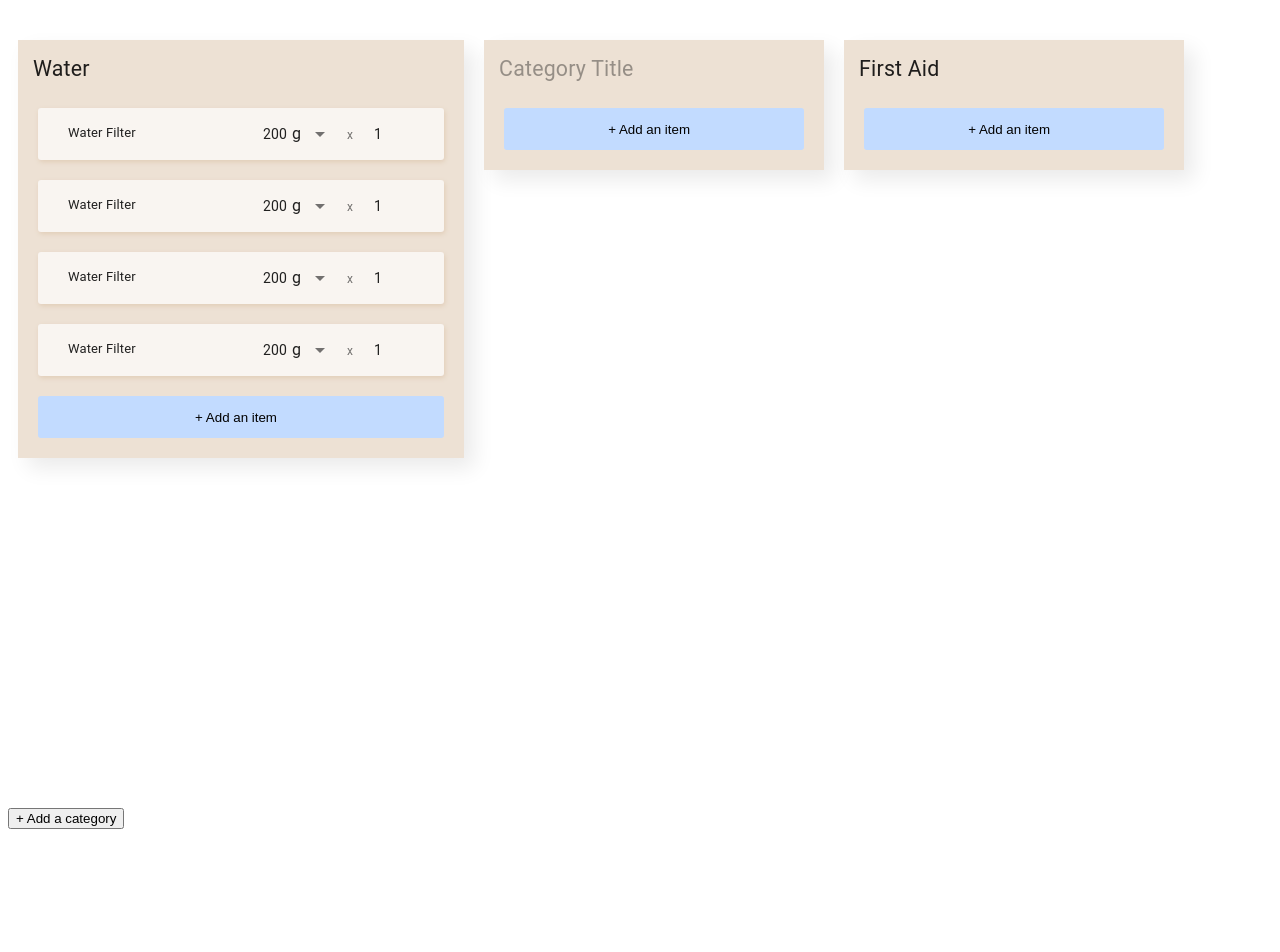
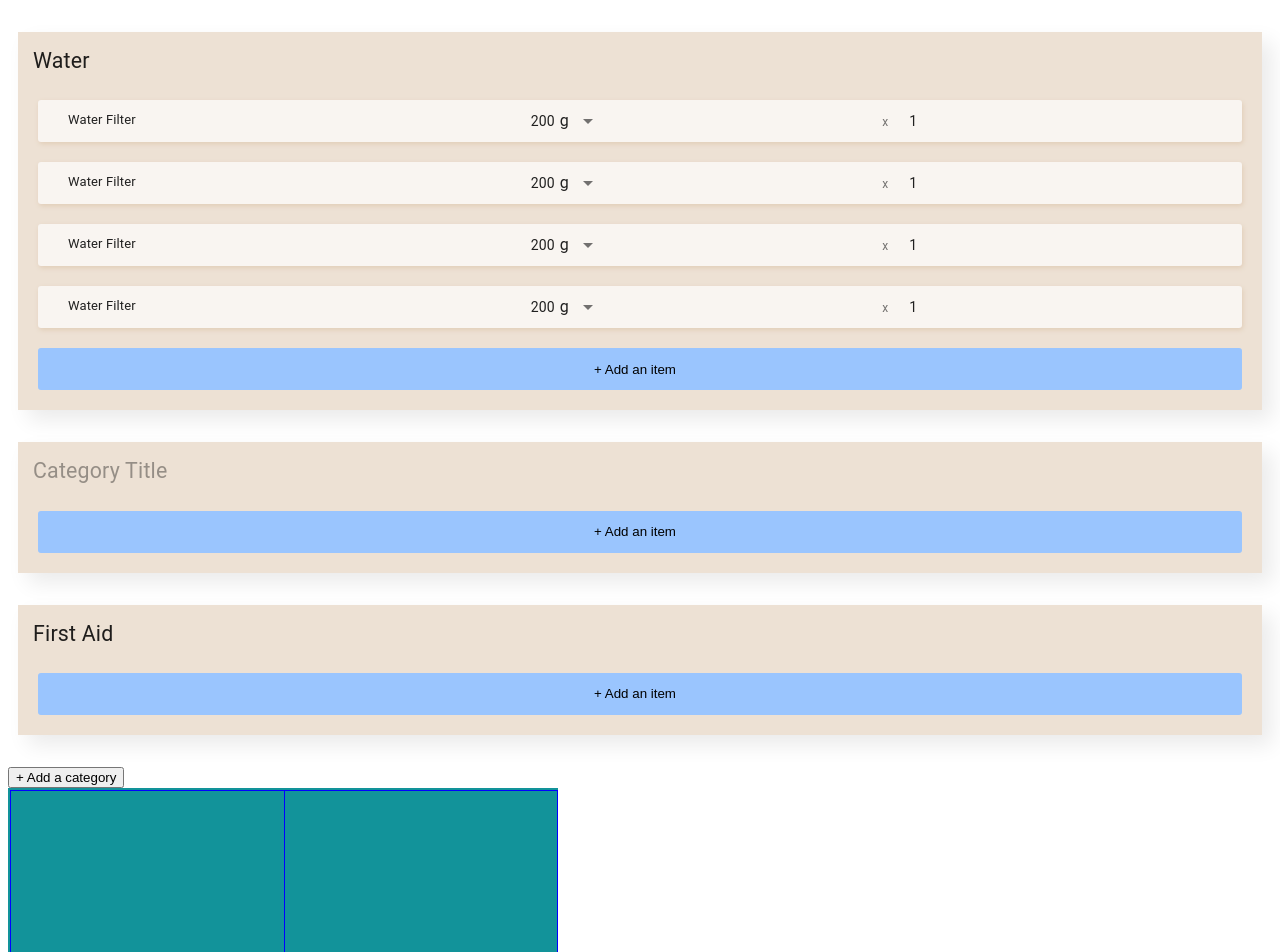
Before and after one commit to mitchHartigan/trekkr, a React (Create React App) app: page / in a window 1280 px wide. Shown: the top 952 px of the page. Before the commit the page ends 837 px from the top, so only its background shows below. Built offline with nearby package versions, Linux system fonts and the light colour scheme.

Commit message:
feat: WIP parse state into treemap

```diff
--- a/src/pack/BackpackData/index.js
+++ b/src/pack/BackpackData/index.js
@@ -9,6 +9,8 @@ import {
   handleDeleteItem,
   handleUpdateItem,
 } from "./utils";
+import { parseDataForVis } from "./utils";
+import Vis from "../../vis/index";
 
 export default class BackpackData extends Component {
   constructor(props) {
@@ -53,15 +55,7 @@ export default class BackpackData extends Component {
     return (
       <>
         <DragDropContext onDragEnd={this.handleDrag}>
-          <div
-            style={{
-              display: "flex",
-              flexDirection: "row",
-              overflowX: "scroll",
-              alignItems: "flex-start",
-              height: "100vh",
-            }}
-          >
+          <div style={{}}>
             {this.state.categoryOrder.map((categoryId) => {
               const category = this.state.categories[categoryId];
               const items = category.itemIds.map(
@@ -82,6 +76,7 @@ export default class BackpackData extends Component {
           </div>
         </DragDropContext>
         <button onClick={this.addCategory}>+ Add a category</button>
+        <Vis data={parseDataForVis(this.state)} />
       </>
     );
   }
--- a/src/pack/BackpackData/utils.js
+++ b/src/pack/BackpackData/utils.js
@@ -1,4 +1,5 @@
 import { v4 as uuidv4 } from "uuid";
+import { format } from "path";
 
 export const handleDrag = (result, currentState) => {
   const { destination, source, draggableId } = result;
@@ -161,3 +162,44 @@ export const handleUpdateItem = (itemId, key, value, currentState) => {
   };
   return updatedState;
 };
+
+export const parseDataForVis = (initialData) => {
+  let formattedCategories = [];
+
+  const items = initialData.items;
+  // { 'item-1': {id: 'item-1', name: 'Water Filter, weight: 200}...}
+
+  let categoryKeys = Object.keys(initialData.categories);
+  // [category-1, category-2, category-3]...
+
+  categoryKeys.forEach((key) => {
+    let initialCategory = initialData.categories[key];
+
+    const formattedCategory = {
+      title: initialCategory.title || "",
+    };
+
+    let formattedChildren = [];
+
+    initialCategory.itemIds.forEach((id) => {
+      let formattedItem = {
+        name: id,
+        size: items[id].weight * items[id].qty,
+        style: {
+          border: "thin solid blue",
+        },
+      };
+      formattedChildren.push(formattedItem);
+    });
+
+    formattedCategory.children = formattedChildren;
+    formattedCategories.push(formattedCategory);
+  });
+
+  const formattedData = {
+    title: "",
+    children: formattedCategories,
+  };
+  console.log("formattedData", formattedData);
+  return formattedData;
+};
--- a/src/pack/Category/Category.elem.js
+++ b/src/pack/Category/Category.elem.js
@@ -2,7 +2,7 @@ import styled from "styled-components";
 
 export const CategoryContainer = styled.div`
   background-color: ${(props) =>
-    props.isDraggingOver ? "#E7D7C5" : "#EDE1D4"};
+    props.isDraggingOver ? "#E1CDB7" : "#EDE1D4"};
   transition: background-color 0.3s ease;
   display: flex;
   justify-content: flex-start;
@@ -37,7 +37,7 @@ export const AddANewItemButton = styled.button`
   margin: 10px 10px 20px 10px;
   height: 42px;
   text-align: center;
-  background-color: #c2dbff;
+  background-color: #9ac5fe;
   transition: background-color 50ms ease;
   padding-left: 0px;
   cursor: pointer;
--- a/src/pack/Item/Item.elem.js
+++ b/src/pack/Item/Item.elem.js
@@ -1,7 +1,7 @@
 import styled from "styled-components";
 
 export const ItemContainer = styled.div`
-  padding: 10px;
+  padding: 5px;
   margin: 10px;
   padding-left: 30px;
   display: flex;
```
